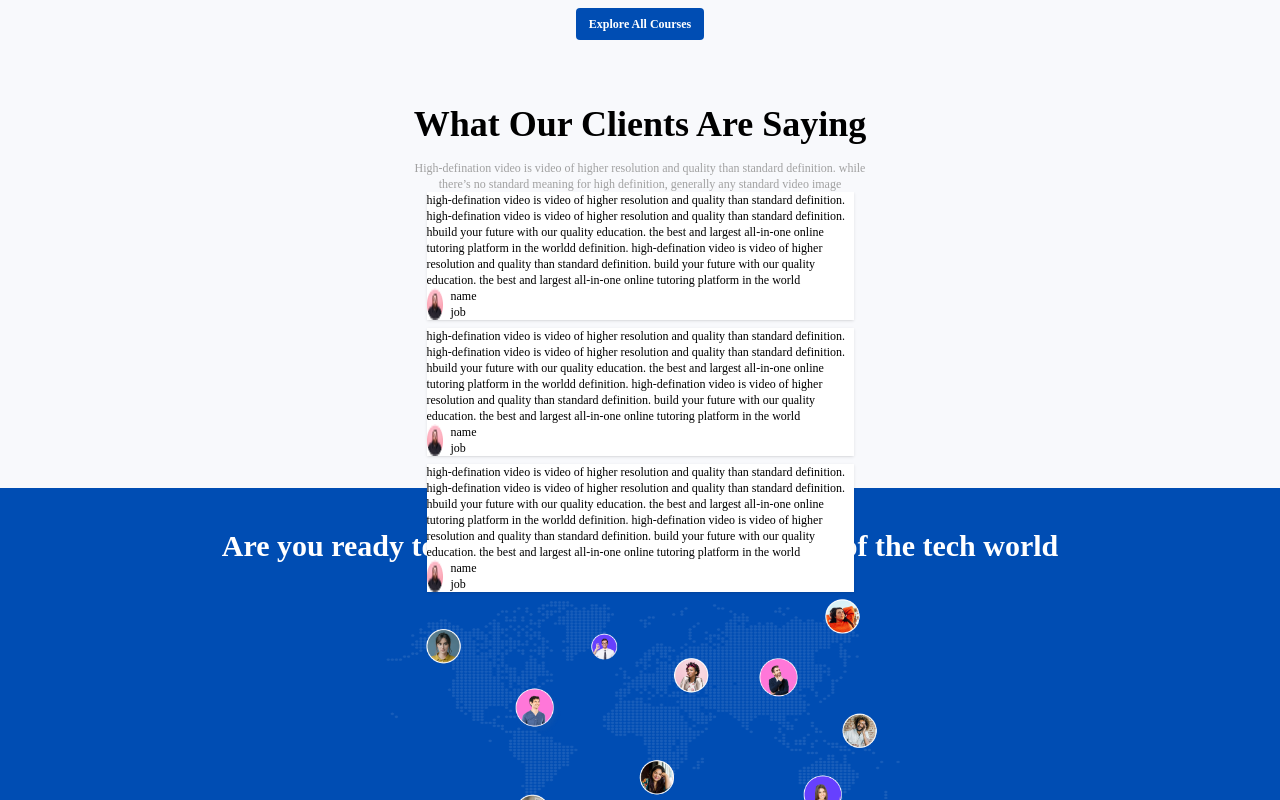
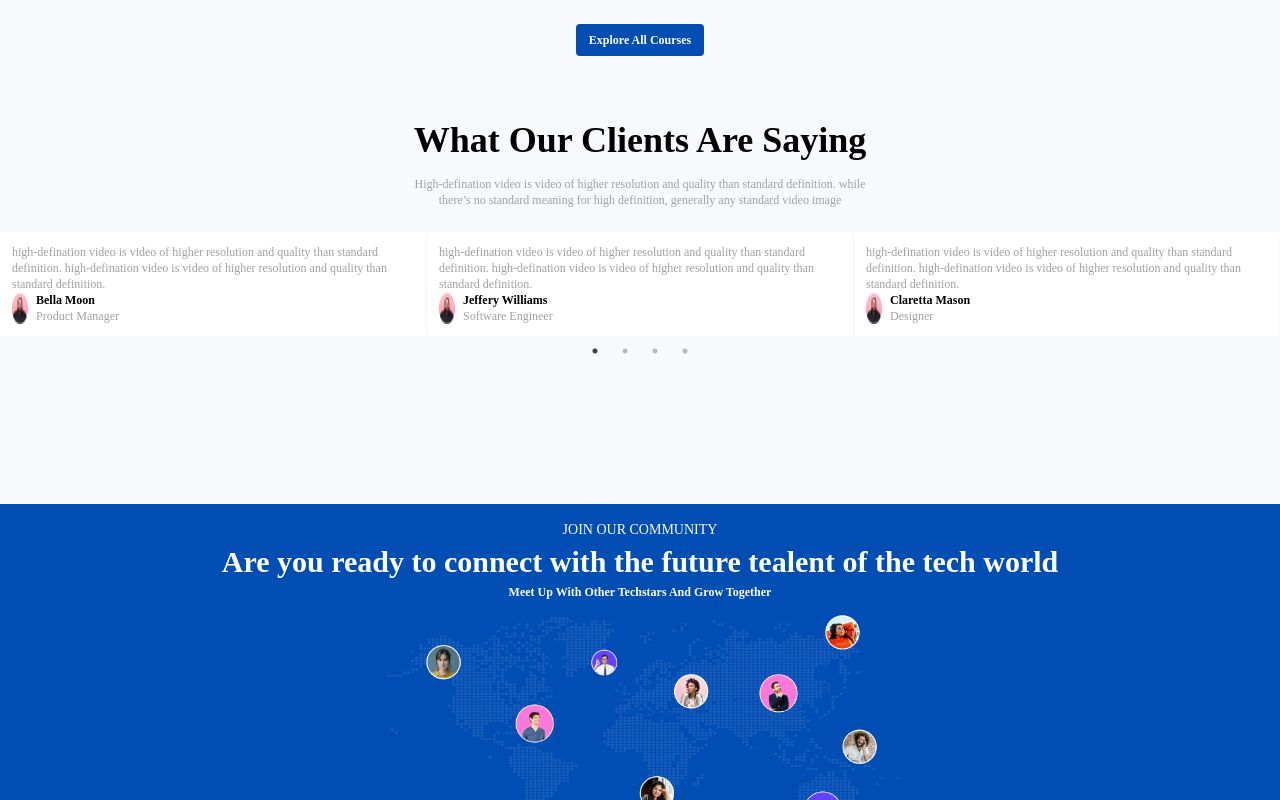
Before and after one commit to Eric20Junior/techtime, a React (Create React App) app: page / in a window 1280 px wide. Shown: the part 2906-3706 px from the top of the page. Built offline with nearby package versions, Linux system fonts and the light colour scheme.

Commit message:
final stage

```diff
--- a/src/components/Card/Card.jsx
+++ b/src/components/Card/Card.jsx
@@ -32,7 +32,7 @@ export const Card = () => {
         </div>
 
             {/* category section */}
-        <div className="card_category xs:space-x-4 xs:font-bold xs:text-xs xs:text-center xs:pt-12  lg:space-x-20 ">
+        <div className="card_category xs:space-x-4 xs:font-bold xs:text-xs xs:text-center xs:pb-4 xs:pt-12  lg:space-x-20 ">
           <button className='category xs:bg-white xs:text-[#004DB3] xs:h-6 xs:w-20' value='all' onClick={handleCategory} >All Category</button>
           <button className='xs:visited:bg-white' onClick={() => fliterItem('Design')}>Design</button>
           <button onClick={() => fliterItem('Development')} >Development</button>
--- a/src/components/Community/Community.jsx
+++ b/src/components/Community/Community.jsx
@@ -12,7 +12,7 @@ export const Community = () => {
     infinite: true,
     speed: 500,
     slidesToShow: 3,
-    slidesToScroll: 3
+    slidesToScroll: 1
   };
   return (
     <>
@@ -26,20 +26,61 @@ export const Community = () => {
 
 
       {/* testimonail slider */}
-        <div className="container">
+        <div className="container xs:pt-6 xs:text-[#A1A1A1]">
           <Slider {...settings}>
-            <div className='xs:text-xs xs:bg-white xs:shadow'>
-              <p>high-defination video is video of higher resolution and quality than standard definition. high-defination video is video of higher resolution and quality than standard definition. hbuild your future with our quality education. the best and largest all-in-one online tutoring platform in the worldd definition. high-defination video is video of higher resolution and quality than standard definition. build your future with our quality education. the best and largest all-in-one online tutoring platform in the world</p>
+            <div className='xs:text-xs xs:bg-white xs:shadow xs:px-3 xs:py-3 xs:pr-4  '>
+              <p>high-defination video is video of higher resolution and quality than standard definition. high-defination video is video of higher resolution and quality than standard definition.</p>
+
+              <div className='xs:flex xs:space-x-2'>
+                <img src={img1} alt="" />
+                <div >
+                  <p className='xs:text-black xs:font-bold'>Bella Moon</p>
+                  <p>Product Manager</p>
+                </div>
+              </div>
+
+            </div>
+
+            <div className='xs:text-xs xs:bg-white xs:shadow xs:px-3 xs:py-3'>
+              <p>high-defination video is video of higher resolution and quality than standard definition. high-defination video is video of higher resolution and quality than standard definition. </p>
 
               <div className='xs:flex xs:space-x-2 '>
                 <img src={img1} alt="" />
                 <div >
-                  <p>name</p>
-                  <p>job</p>
+                  <p className='xs:text-black xs:font-bold'>Jeffery Williams</p>
+                  <p>Software Engineer</p>
                 </div>
               </div>
 
             </div>
+
+            <div className='xs:text-xs xs:bg-white xs:shadow xs:px-3 xs:py-3'>
+              <p>high-defination video is video of higher resolution and quality than standard definition. high-defination video is video of higher resolution and quality than standard definition.</p>
+
+              <div className='xs:flex xs:space-x-2 '>
+                <img src={img1} alt="" />
+                <div >
+                  <p className='xs:text-black xs:font-bold'>Claretta Mason</p>
+                  <p>Designer</p>
+                </div>
+              </div>
+
+            </div>
+
+            <div className='xs:text-xs xs:bg-white xs:shadow xs:px-3 xs:py-3'>
+              <p>high-defination video is video of higher resolution and quality than standard definition. high-defination video is video of higher resolution and quality than standard definition.</p>
+
+              <div className='xs:flex xs:space-x-2 '>
+                <img src={img1} alt="" />
+                <div >
+                  <p className='xs:text-black xs:font-bold'>Samuel Jacobs</p>
+                  <p>Web Developer</p>
+                </div>
+              </div>
+
+            </div>
+
+
 
           </Slider>
         </div>
```
